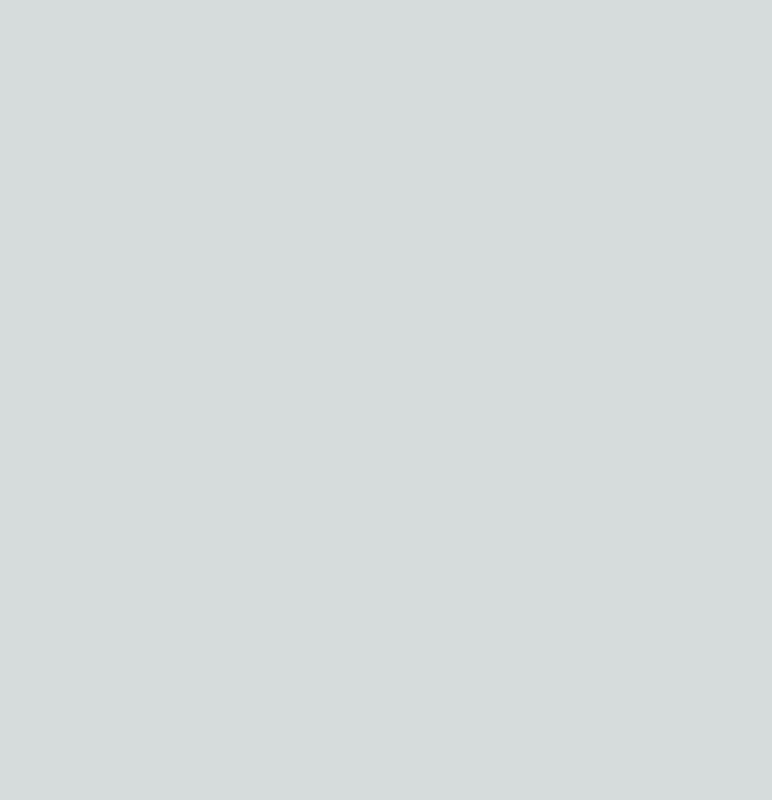
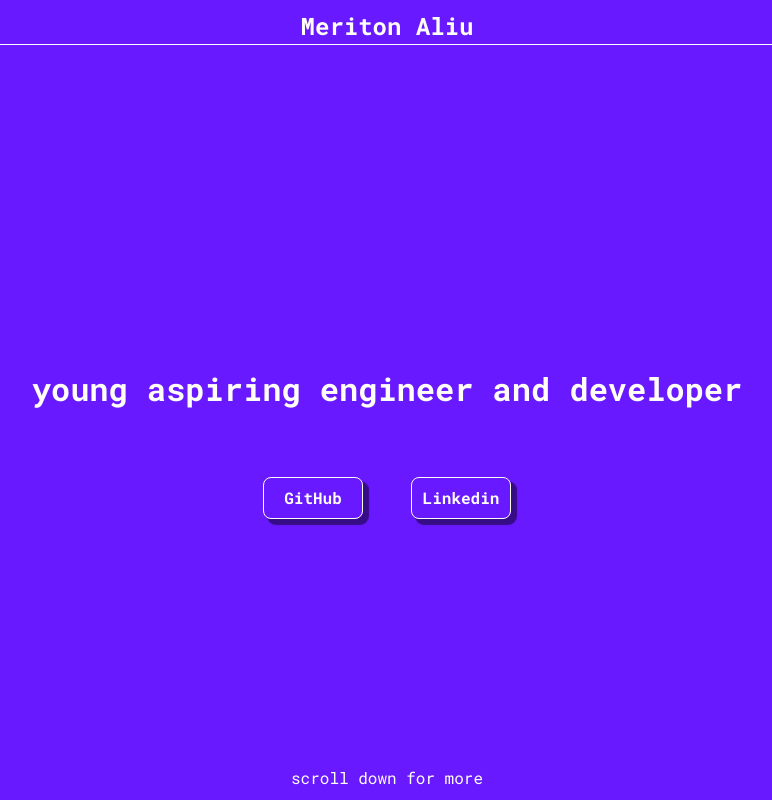
Before and after one commit to MeritonAliu/portfolio, a Next.js app: page / in a window 1280 px wide. Shown: the whole page, without its empty margins (253-1025 px from the left). Built offline with nearby package versions, Linux system fonts and the light colour scheme.

Commit message:
landin page

```diff
--- /dev/null
+++ b/app/fonts.js
@@ -0,0 +1,12 @@
+import { Inter, Roboto, Roboto_Mono, Roboto_Serif } from 'next/font/google'
+
+export const inter = Inter({
+  subsets: ['latin'],
+  display: 'swap',
+})
+
+export const roboto = Roboto_Mono({
+  subsets: ['latin'],
+  display: 'swap',
+  weights: [100, 200, 300, 400, 500, 600, 700],
+})
--- a/app/globals.css
+++ b/app/globals.css
@@ -2,10 +2,11 @@
 @tailwind components;
 @tailwind utilities;
 
+
 :root {
   --foreground-rgb: 0, 0, 0;
-  --background-start-rgb: 214, 219, 220;
-  --background-end-rgb: 255, 255, 255;
+  --background-start-rgb: 200, 200, 200;
+  --background-end-rgb: 90, 70, 70;
 }
 
 @media (prefers-color-scheme: dark) {
@@ -16,18 +17,83 @@
   }
 }
 
-body {
-  color: rgb(var(--foreground-rgb));
-  background: linear-gradient(
-      to bottom,
-      transparent,
-      rgb(var(--background-end-rgb))
-    )
-    rgb(var(--background-start-rgb));
+html{
+  scroll-behavior: smooth;
 }
 
-@layer utilities {
-  .text-balance {
-    text-wrap: balance;
+
+main {
+  scroll-snap-type: y mandatory;
+  overflow-y: scroll;
+  height: 100vh;
+}
+
+.landing, .about, .projects{
+  scroll-snap-align: start;
+  height: 100vh;
+}
+
+.landing{
+  display: flex;
+  flex-direction: column;
+  text-align: center;
+
+  background: #6919ff;
+  color: #fffef9;
+
+  h1{
+    font-size: 24px;
+    font-weight: bold;
+    margin-top: 8px;
+    border-bottom: solid 1px #ffffff;
+  }
+
+  .p-description{
+    font-size: 32px;
+    font-weight: bold;
+    margin-top: 25%;
+  }
+
+  .btn-container{
+    display: flex;
+    flex-direction: row;
+    justify-content: center;
+    gap: 48px;
+  }
+
+  .btn{
+    border: #fffef9 1px solid;
+    border-radius: 8px;
+    padding: 8px;
+    cursor: pointer;
+    margin-top: 64px;
+    width: 100px;
+    scale: 1.00;
+    box-shadow: #370d86 5px 5px 1px 1px;
+    font-weight: bold;
+    font-size: 16px;
+
+    &:hover{
+      background: #fffef9;
+      color: #6919ff;
+      scale: 1.05;
+      transition: 0.4s;
+      box-shadow: #370d86 10px 10px 2px 2px;
+    }
+  }
+
+  .p-scroll{
+    margin-top: auto;
+    animation: animation-scroll 2s infinite alternate;
   }
 }
+
+@keyframes animation-scroll {
+  from {
+    transform: translateY(0);
+  }
+
+  to {
+    transform: translateY(-10px);
+  }
+}
--- a/app/layout.js
+++ b/app/layout.js
@@ -1,7 +1,5 @@
-import { Inter } from "next/font/google";
+import { roboto } from './fonts'
 import "./globals.css";
-
-const inter = Inter({ subsets: ["latin"] });
 
 export const metadata = {
   title: "Meriton Aliu",
@@ -11,7 +9,7 @@ export const metadata = {
 export default function RootLayout({ children }) {
   return (
     <html lang="en">
-      <body className={inter.className}>{children}</body>
+      <body className={roboto.className}>{children}</body>
     </html>
   );
 }
--- a/app/page.js
+++ /dev/null
@@ -1,7 +0,0 @@
-export default function Home() {
-  return (
-    <main>
-
-    </main>
-  );
-}
--- /dev/null
+++ b/app/page.jsx
@@ -0,0 +1,27 @@
+import Link from 'next/link'
+
+export default function Home() {
+  return (
+    <main>
+      <div className="landing">
+        <h1>Meriton Aliu</h1>
+        <p className="p-description">young aspiring engineer and developer</p>
+        <div className="btn-container">
+          <Link className="btn" href="https://github.com/MeritonAliu/">
+            GitHub
+          </Link>
+          <Link className="btn" href="https://ch.linkedin.com/in/meriton-aliu-44a595252">
+            Linkedin
+          </Link>
+        </div>
+        <p className="p-scroll">scroll down for more</p>
+      </div>
+      <div className="about">
+        <h1>About me</h1>
+      </div>
+      <div className="projects">
+        <h1>My projects</h1>
+      </div>
+    </main>
+  );
+}
```
